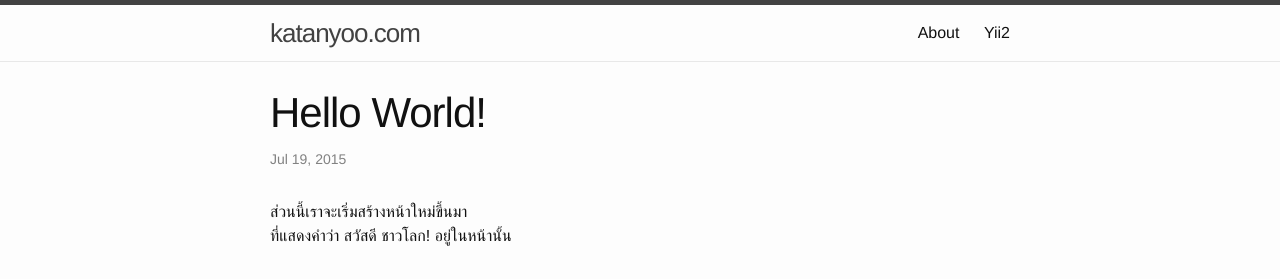
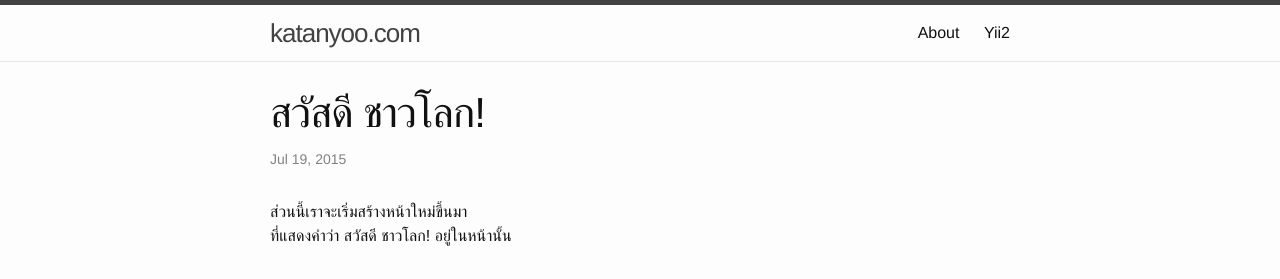
Before and after one commit to katanyoo/katanyoo.github.io, a Jekyll site: the page built from _posts/2015-07-19-say-hello.md, in a window 1280 px wide. Shown: the top 279 px of the page. Built offline with Jekyll 4.4.1, drawn with Linux system fonts in a browser that asks for light colours.

Commit message:
[edit] hello world

```diff
--- a/_posts/2015-07-19-say-hello.md
+++ b/_posts/2015-07-19-say-hello.md
@@ -1,6 +1,6 @@
 ---
 layout: post
-title:  "Hello World!"
+title:  "สวัสดี ชาวโลก!"
 date:   2015-07-19 01:46:00
 categories: yii2
 ---
```
